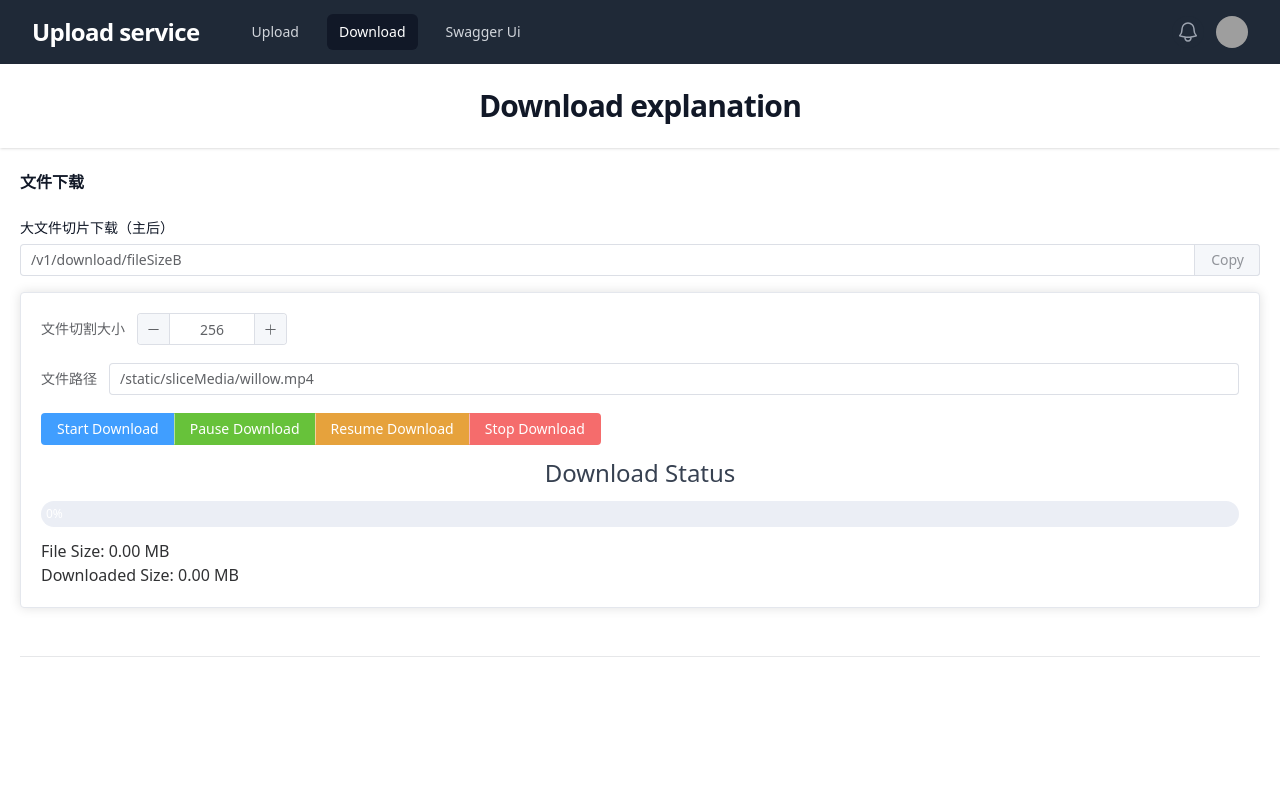
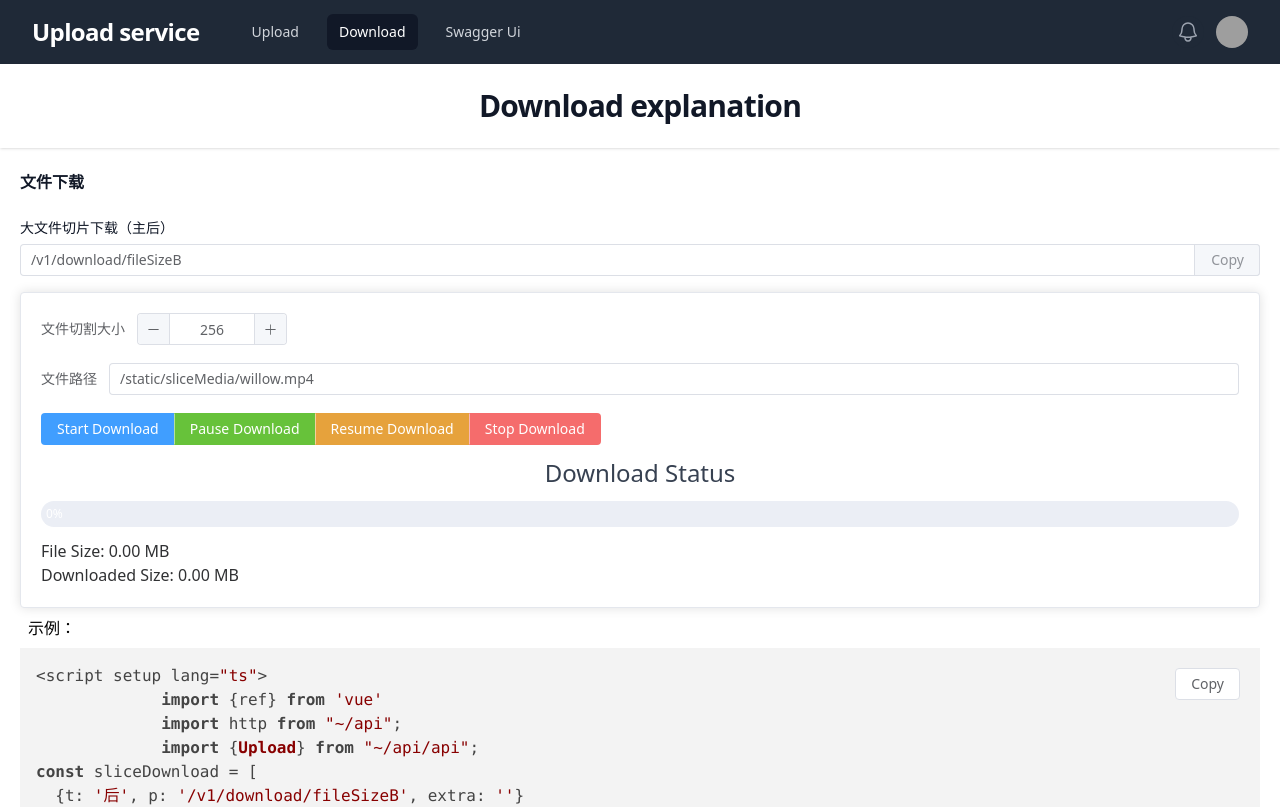
Before and after one commit to xczcdjx/UploadIllustrate, a Nuxt app: page /Download in a window 1280 px wide. Shown: the top 807 px of the page. Built offline with nearby package versions, Linux system fonts and the light colour scheme; grey boxes are pictures that could not be loaded.

Commit message:
文件下载文档

```diff
--- a/pages/Download.vue
+++ b/pages/Download.vue
@@ -2,11 +2,11 @@
 import {ref} from 'vue'
 import http from "~/api";
 import {Upload} from "~/api/api";
-import { useIndexedDB } from '~/utils/indexDb';
+import {useIndexedDB} from '~/utils/indexDb';
 import {getStorage, setStorage} from "~/utils/storage";
 // indexDb 存储支持
-const config=useRuntimeConfig()
-const isClient=computed(()=>!config.isServer)
+const config = useRuntimeConfig()
+const isClient = computed(() => !config.isServer)
 const indexedDB = isClient.value ? useIndexedDB('fileDB', 'tempFiles') : null;
 const sliceDownload = [
   {t: '后', p: '/v1/download/fileSizeB', extra: ''},
@@ -15,37 +15,37 @@ const f = reactive({
   path: '/static/sliceMedia/willow.mp4',
   size: 256
 })
-const currentChunk=ref<number>(0)
+const currentChunk = ref<number>(0)
 // let fileTemp:Blob[]=[]
-const isDownload=ref<boolean>(false)
-const fileInfo=reactive({
-  mPath:'',
-  totalSize:0,
-  totalChunk:1
+const isDownload = ref<boolean>(false)
+const fileInfo = reactive({
+  mPath: '',
+  totalSize: 0,
+  totalChunk: 1
 })
-const onStart=()=>{
+const onStart = () => {
   // 获取文件信息
-  http.get(Upload.fileInfo,f).then(v=>{
-    const {totalSize,sliceNum,sliceSize,mPath,path}=v.data
-    fileInfo.totalSize=totalSize
-    fileInfo.totalChunk=sliceNum
-    fileInfo.mPath=mPath
-    isDownload.value=true
-    setStorage('fileInfo',{
+  http.get(Upload.fileInfo, f).then(v => {
+    const {totalSize, sliceNum, sliceSize, mPath, path} = v.data
+    fileInfo.totalSize = totalSize
+    fileInfo.totalChunk = sliceNum
+    fileInfo.mPath = mPath
+    isDownload.value = true
+    setStorage('fileInfo', {
       totalSize,
-      size:f.size,
-      totalChunk:sliceNum,
+      size: f.size,
+      totalChunk: sliceNum,
     })
     downFile()
-  }).catch(r=>{
+  }).catch(r => {
     console.log(r)
   })
 }
 const onPause = () => {
-  isDownload.value=false
+  isDownload.value = false
 }
 const onResume = () => {
-  isDownload.value=true
+  isDownload.value = true
   downFile()
 }
 const onStop = async () => {
@@ -53,19 +53,24 @@ const onStop = async () => {
   isDownload.value = false;
   currentChunk.value = 0;
 }
+
 async function downFile() {
-  if (currentChunk.value>=fileInfo.totalChunk) return
-  const res=await http.get(Upload.fileLoad,{mPath:fileInfo.mPath,start:currentChunk.value},{responseType:'blob'})
+  if (currentChunk.value >= fileInfo.totalChunk) return
+  const res = await http.get(Upload.fileLoad, {
+    mPath: fileInfo.mPath,
+    start: currentChunk.value
+  }, {responseType: 'blob'})
   currentChunk.value++
   // IndexDb save
   if (isClient.value) await indexedDB!.setItem(`chunk-${currentChunk.value}`, res);
 
-  if (isDownload.value&&currentChunk.value<fileInfo.totalChunk){
+  if (isDownload.value && currentChunk.value < fileInfo.totalChunk) {
     downFile()
-  }else if(currentChunk.value>=fileInfo.totalChunk){
+  } else if (currentChunk.value >= fileInfo.totalChunk) {
     finishFile()
   }
 }
+
 async function finishFile() {
   if (!isClient.value) return
   const fileTemp: Blob[] = [];
@@ -76,7 +81,7 @@ async function finishFile() {
       fileTemp.push(chunk);
     }
   }
-  const blob = new Blob(fileTemp, { type: 'application/octet-stream' });
+  const blob = new Blob(fileTemp, {type: 'application/octet-stream'});
   const url = URL.createObjectURL(blob);
   const a = document.createElement('a');
   a.href = url;
@@ -86,15 +91,16 @@ async function finishFile() {
   await indexedDB!.clearAllData();
   removeStorage('fileInfo')
 }
+
 // 初始化值
 onMounted(async () => {
-  if (isClient.value){
+  if (isClient.value) {
     const keys = await indexedDB!.getAllKeys();
-    const dInfo=getStorage('fileInfo')
-    if (dInfo!==null){
-      fileInfo.totalSize=dInfo.totalSize
-      fileInfo.totalChunk=dInfo.totalChunk
-      f.size=dInfo.size
+    const dInfo = getStorage('fileInfo')
+    if (dInfo !== null) {
+      fileInfo.totalSize = dInfo.totalSize
+      fileInfo.totalChunk = dInfo.totalChunk
+      f.size = dInfo.size
       if (keys.length > 0) {
         currentChunk.value = keys.length;
         isDownload.value = true;
@@ -138,15 +144,139 @@ onMounted(async () => {
               </el-button-group>
               <h2 class="text-2xl text-gray-700 m-3 text-center">Download Status</h2>
               <div>
-                <el-progress :text-inside="true" :stroke-width="26" :percentage="parseInt((currentChunk/fileInfo.totalChunk)*100+'')"/>
-                <p class="mt-3">File Size: {{(fileInfo.totalSize/1024/1024).toFixed(2)}} MB</p>
-                <p>Downloaded Size: {{ (currentChunk * f.size/1024).toFixed(2)}} MB</p>
+                <el-progress :text-inside="true" :stroke-width="26"
+                             :percentage="parseInt((currentChunk/fileInfo.totalChunk)*100+'')"/>
+                <p class="mt-3">File Size: {{ (fileInfo.totalSize / 1024 / 1024).toFixed(2) }} MB</p>
+                <p>Downloaded Size: {{ (currentChunk * f.size / 1024).toFixed(2) }} MB</p>
               </div>
             </div>
           </el-card>
         </div>
       </div>
+      <p class="m-2">示例：</p>
+      <div v-highlight class="codeExample">
+        <div class="copy">
+          <el-button>Copy</el-button>
+        </div>
+         <pre><code class="language-javascript">&lt;script setup lang="ts"&gt;
+             import {ref} from 'vue'
+             import http from "~/api";
+             import {Upload} from "~/api/api";
+const sliceDownload = [
+  {t: '后', p: '/v1/download/fileSizeB', extra: ''}
+]
+const f = reactive({
+  path: '/static/sliceMedia/willow.mp4',
+  size: 50
+})
+const currentChunk=ref&lt;number&gt;(0)
+let fileTemp:Blob[]=[]
+const isDownload=ref&lt;boolean&gt;(false)
+const fileInfo=reactive({
+  mPath:'',
+  totalSize:0,
+  totalChunk:1
+})
+const onStart=()=>{
+  http.get(Upload.fileInfo,f).then(v=&gt;{
+    const {totalSize,sliceNum,sliceSize,mPath,path}=v.data
+    fileInfo.totalSize=totalSize
+    fileInfo.totalChunk=sliceNum
+    fileInfo.mPath=mPath
+    isDownload.value=true
+    downFile()
+  }).catch(r=&gt;{
+    console.log(r)
+  })
+}
+const onPause = () =&gt; {
+  isDownload.value=false
+}
+const onResume = () =&gt; {
+  isDownload.value=true
+  downFile()
+}
+const onStop = () =&gt; {
 
+}
+async function downFile() {
+  if (currentChunk.value&gt;=fileInfo.totalChunk) return
+  const res=await http.get(Upload.fileLoad,{mPath:fileInfo.mPath,start:currentChunk.value},{responseType:'blob'})
+  currentChunk.value++
+  fileTemp.push(res as any)
+  if (isDownload.value&amp;&amp;currentChunk.value&lt;fileInfo.totalChunk){
+    downFile()
+  }else if(currentChunk.value&gt;=fileInfo.totalChunk){
+    finishFile()
+  }
+}
+function finishFile() {
+  const blob = new Blob(fileTemp, { type: 'application/octet-stream' });
+  const url = URL.createObjectURL(blob);
+  const a = document.createElement('a');
+  a.href = url;
+  a.download = f.path.split('/').pop() as string;
+  a.click();
+
+  URL.revokeObjectURL(url);
+}
+&lt;/script&gt;
+
+&lt;template&gt;
+  &lt;div class="download"&gt;
+    &lt;div class="border-b border-gray-900/10 pb-12"&gt;
+      &lt;h2 class="text-base font-semibold leading-7 text-gray-900"&gt;文件下载&lt;/h2&gt;
+      &lt;div class="mt-5"&gt;
+        &lt;div class="col-span-full"&gt;
+          &lt;div class="mb-4"&gt;
+            &lt;label for="photo" class="block mb-1 text-sm font-medium leading-6 text-gray-900"&gt;
+              大文件切片下载（主后）
+            &lt;/label&gt;
+            &lt;el-input readonly :value="sliceDownload[0].p"&gt;
+              &lt;template #append&gt;
+                &lt;el-button type="primary"&gt;Copy&lt;/el-button&gt;
+              &lt;/template&gt;
+            &lt;/el-input&gt;
+          &lt;/div&gt;
+          &lt;el-card&gt;
+            &lt;el-form&gt;
+              &lt;el-form-item label="文件切割大小"&gt;
+                &lt;el-input-number v-model="f.size" :min="50"&gt;&lt;/el-input-number&gt;
+              &lt;/el-form-item&gt;
+              &lt;el-form-item label="文件路径"&gt;
+                &lt;el-input v-model="f.path"&gt;&lt;/el-input&gt;
+              &lt;/el-form-item&gt;
+            &lt;/el-form&gt;
+            &lt;div class="mt-2"&gt;
+              &lt;el-button-group&gt;
+                &lt;el-button type="primary" @click="onStart"&gt;Start Download&lt;/el-button&gt;
+                &lt;el-button type="success" @click="onPause"&gt;Pause Download&lt;/el-button&gt;
+                &lt;el-button type="warning" @click="onResume"&gt;Resume Download&lt;/el-button&gt;
+                &lt;el-button type="danger" @click="onStop"&gt;Stop Download&lt;/el-button&gt;
+              &lt;/el-button-group&gt;
+              &lt;h2 class="text-2xl text-gray-700 m-3 text-center"&gt;Download Status&lt;/h2&gt;
+              &lt;div&gt;
+                &lt;el-progress :text-inside="true" :stroke-width="26" :percentage="parseInt((currentChunk/fileInfo.totalChunk)*100+'')"/&gt;
+                &lt;p class="mt-3"&gt;File Size: {{ (fileInfo.totalSize / 1024 / 1024).toFixed(2) }} MB&lt;/p&gt;
+                &lt;p&gt;Downloaded Size: {{ (currentChunk * f.size / 1024).toFixed(2) }} MB&lt;/p&gt;
+              &lt;/div&gt;
+            &lt;/div&gt;
+          &lt;/el-card&gt;
+        &lt;/div&gt;
+      &lt;/div&gt;
+
+    &lt;/div&gt;
+  &lt;/div&gt;
+&lt;/template&gt;
+
+&lt;style scoped&gt;
+.download {
+  box-sizing: border-box;
+  margin: 20px;
+}
+&lt;/style&gt;
+         </code></pre>
+      </div>
     </div>
   </div>
 </template>
@@ -156,4 +286,15 @@ onMounted(async () => {
   box-sizing: border-box;
   margin: 20px;
 }
+.codeExample{
+  width: 100%;
+  height: 300px;
+  overflow: auto;
+  position: relative;
+  .copy{
+    position: absolute;
+    right: 20px;
+    top: 20px;
+  }
+}
 </style>
```
